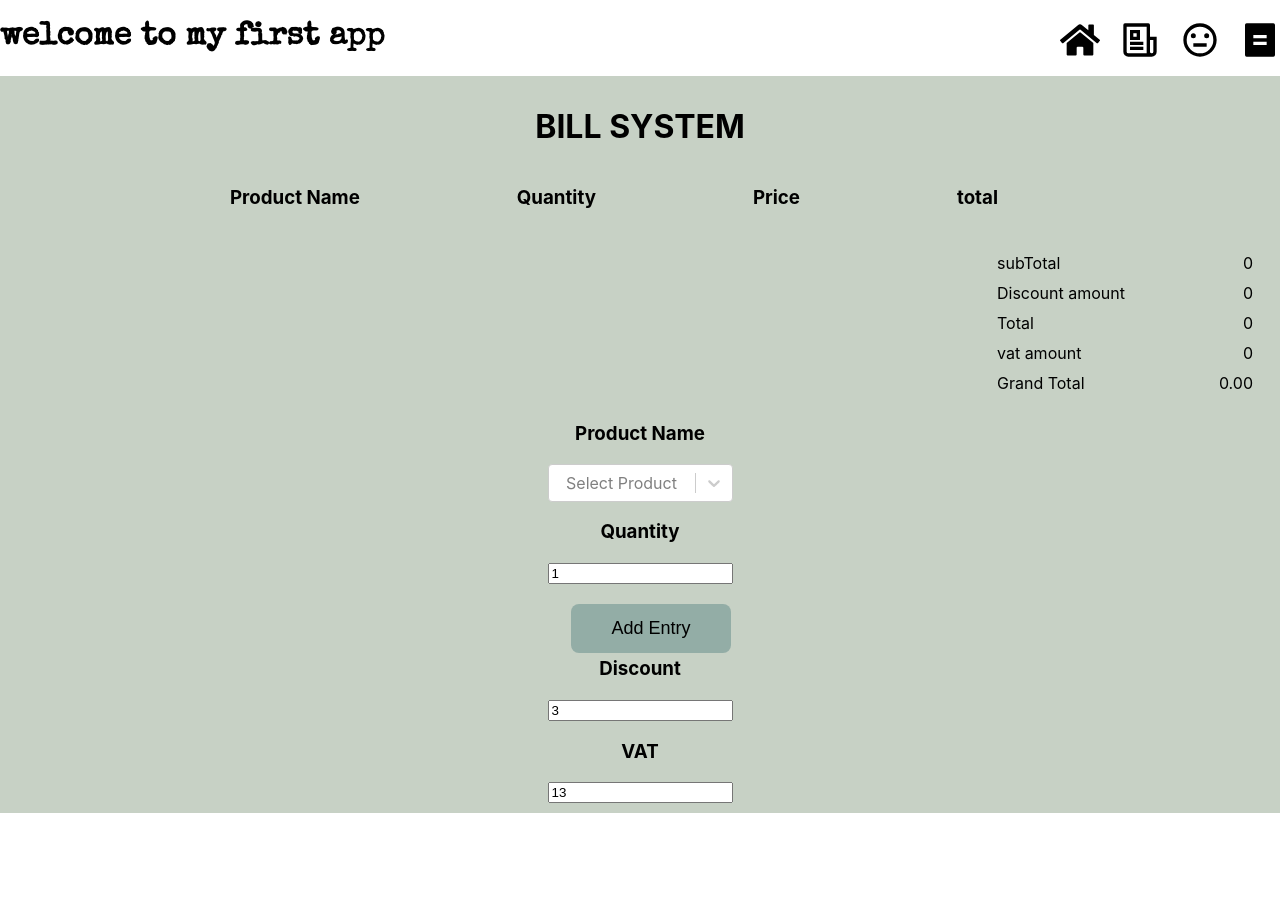
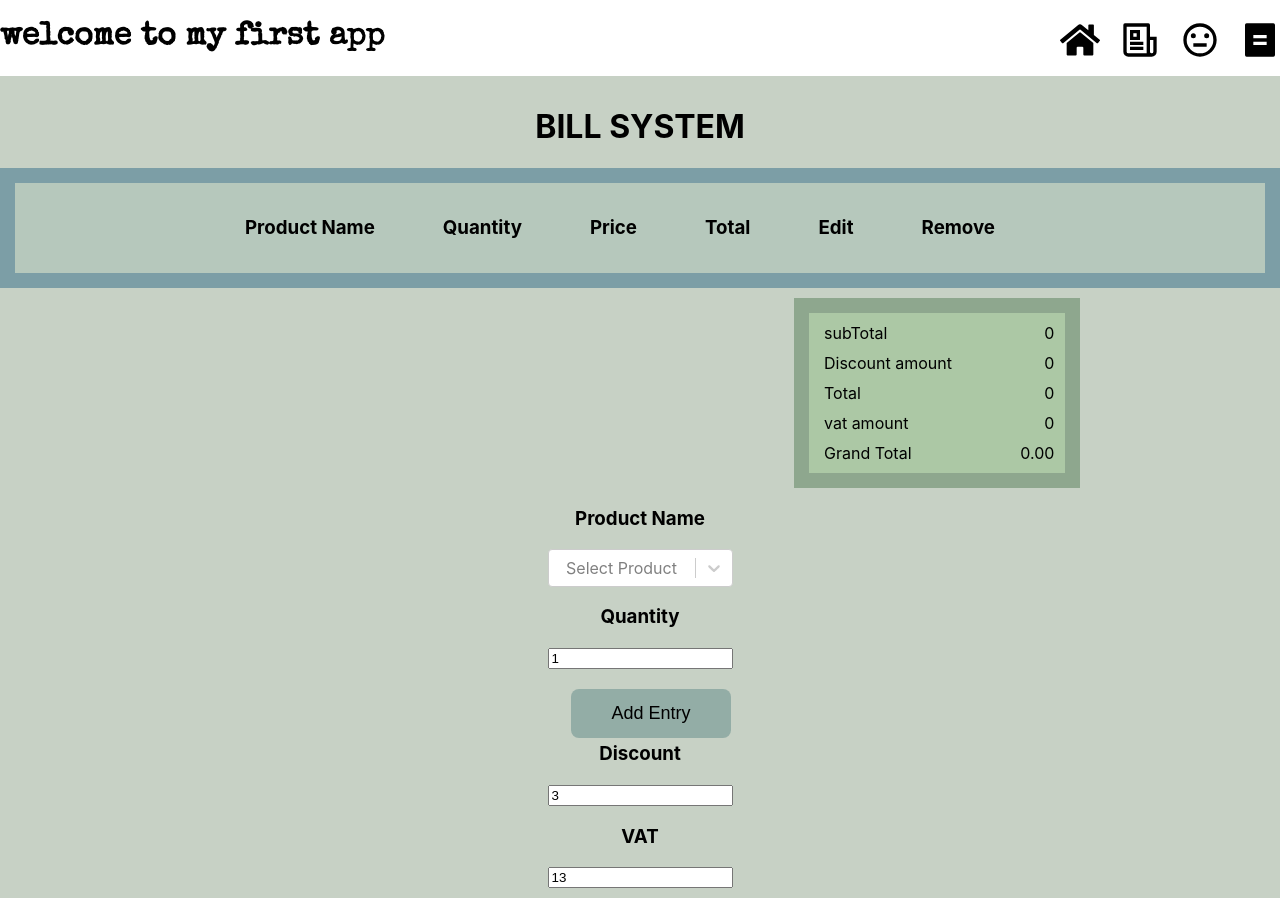
Before and after one commit to astha-paudel63/first-app, a React (Create React App) app: page /billing in a window 1280 px wide. Before the commit the page ends 813 px from the top, so only its background shows below. Built offline with nearby package versions, Linux system fonts and the light colour scheme.

Commit message:
updatedCSS(billing)

```diff
--- a/src/BillingList.js
+++ b/src/BillingList.js
@@ -81,9 +81,13 @@ const BillingList = () => {
               <h3>Price</h3>
             </div>
             <div className="totall">
-              <h3>total</h3>
+              <h3>Total</h3>
             </div>
+            <div className="edit"><h3>Edit</h3></div>
+            <div className="remove"><h3>Remove</h3></div>
           </div>
+          <div className="data">
+
           {entries.map((en) => (
             <div className="entries">
               <div className="productName">
@@ -114,8 +118,12 @@ const BillingList = () => {
               </div>
             </div>
           ))}
+          </div>
         </div>
       </div>
+      <div className="summary-wapper">
+
+
       <div className="summary">
         <div className="subtotal">
           <span>subTotal</span>
@@ -155,6 +163,7 @@ const BillingList = () => {
             ).toFixed(2)}
           </span>
         </div>
+      </div>
       </div>
 
       <div className="type">
--- a/src/billing.css
+++ b/src/billing.css
@@ -1,15 +1,8 @@
 
-.entries{
-    width: 60%;
-    display: flex;
-    justify-content: space-between;
-    margin: 15px 0px 15px 230px;
+.bill {
+  text-align: center;
 }
-.bill{
-    text-align: center;
-
-}
-.body-wapper{
+.body-wapper {
   text-align: center;
   background-color: rgb(199, 209, 197);
   display: flex;
@@ -18,14 +11,22 @@
   padding: 10px 0;
   width: 100%;
 }
-.entries-container{
-   width:100%;
+.entries-container {
+  width: 100%;
+  margin-bottom: 10px;
+}
+.summary-wapper {
+  width: 20%;
+  align-self: flex-end;
+  margin-right: 200px;
+  background-color: #64ae5045;
+  border: 15px solid rgb(142, 167, 142);
 }
 
 .summary {
-    align-self: flex-end;
-    margin-right: 27px;
-    width: 20%;
+  width: 90%;
+    margin-left: 15px;
+    margin-top: 10px;
 }
 
 .summary > div {
@@ -34,3 +35,21 @@
   width: 100%;
   margin: 10px 0;
 }
+
+.data .entries{
+  width: 60%;
+  display: flex;
+  justify-content: space-between;
+  margin: 15px 0px 15px 230px;
+}
+.entries-wapper{
+    background-color: #8aafa345;
+    border: 15px solid rgb(20 85 129 / 36%)}
+.entries{
+    width: 60%;
+    display: flex;
+    justify-content: space-between;
+    margin: 15px 0px 15px 230px;
+
+
+}
```
Lines whose indentation alone changed are shown as unchanged.
